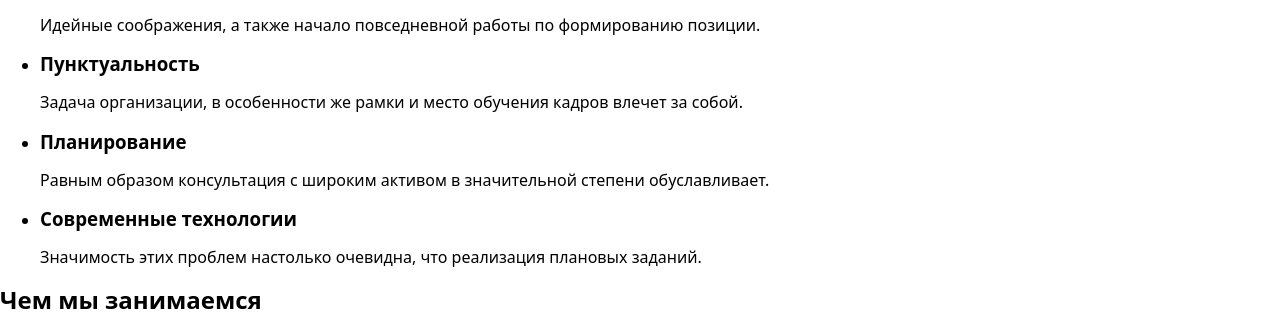
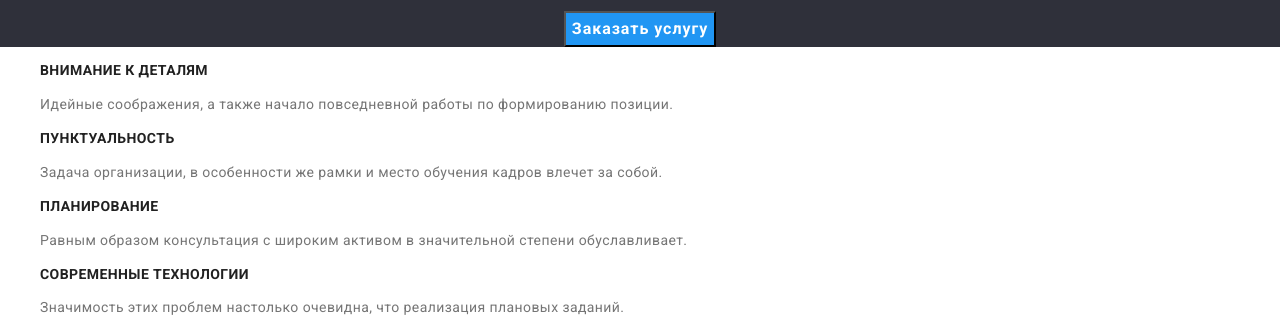
Before and after one commit to alionakaliuzhnaya/goit-markup-hw-03, a plain HTML site: page index.html in a window 1280 px wide. Shown: the part 277-608 px from the top of the page. Drawn offline with nearby package versions, Linux system fonts and the light colour scheme.

Commit message:
новое

```diff
--- a/index.html
+++ b/index.html
@@ -14,7 +14,7 @@
       href="https://fonts.googleapis.com/css2?family=Raleway:wght@700&family=Roboto:wght@400;500;700;900&display=swap"
       rel="stylesheet"
     />
-    <link rel="stylesheet" href="./css/styles.css" />
+    <link rel="stylesheet" href="./css/style.css" />
   </head>
 
   <body>
```
Also changed, not shown: portfolio.html (+1 -1 lines), images/igordem.jpg (added), images/labeltag.jpg (added), images/screen.jpg (added), images/web.jpg (added).
